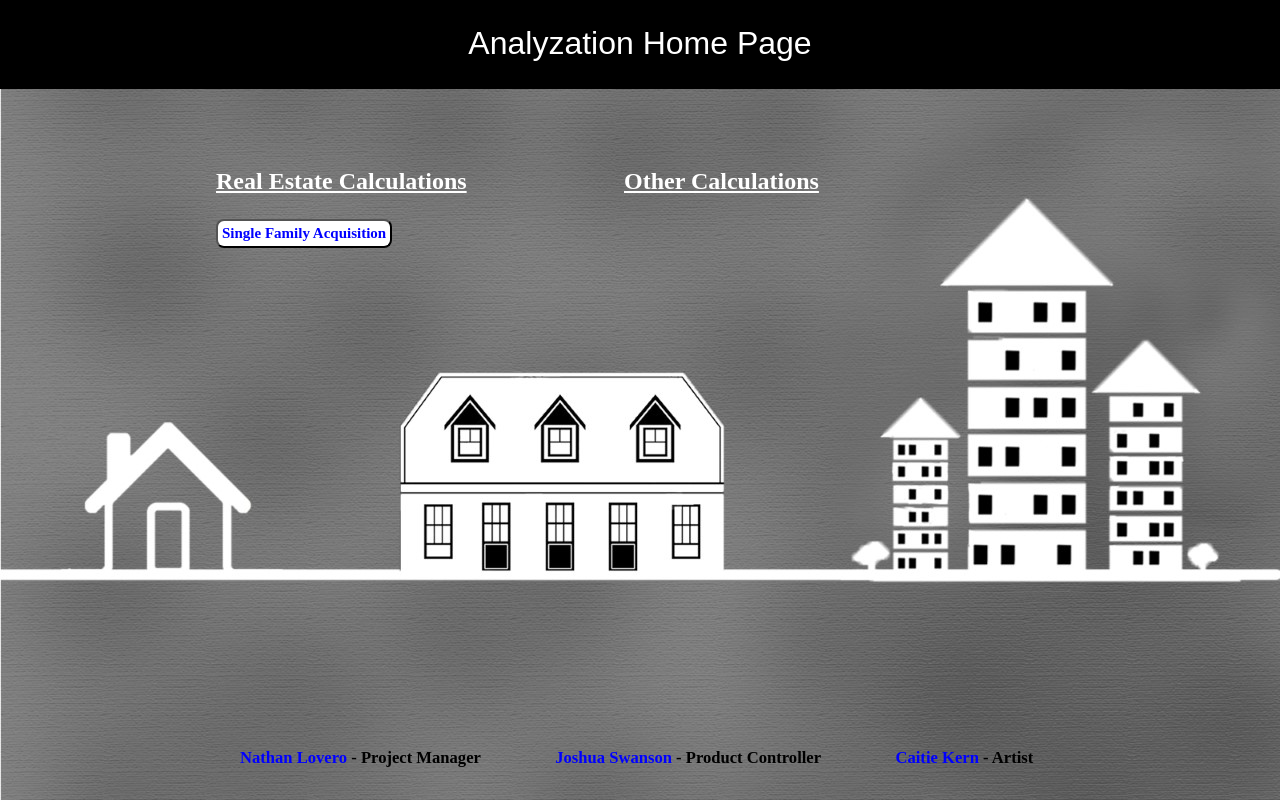
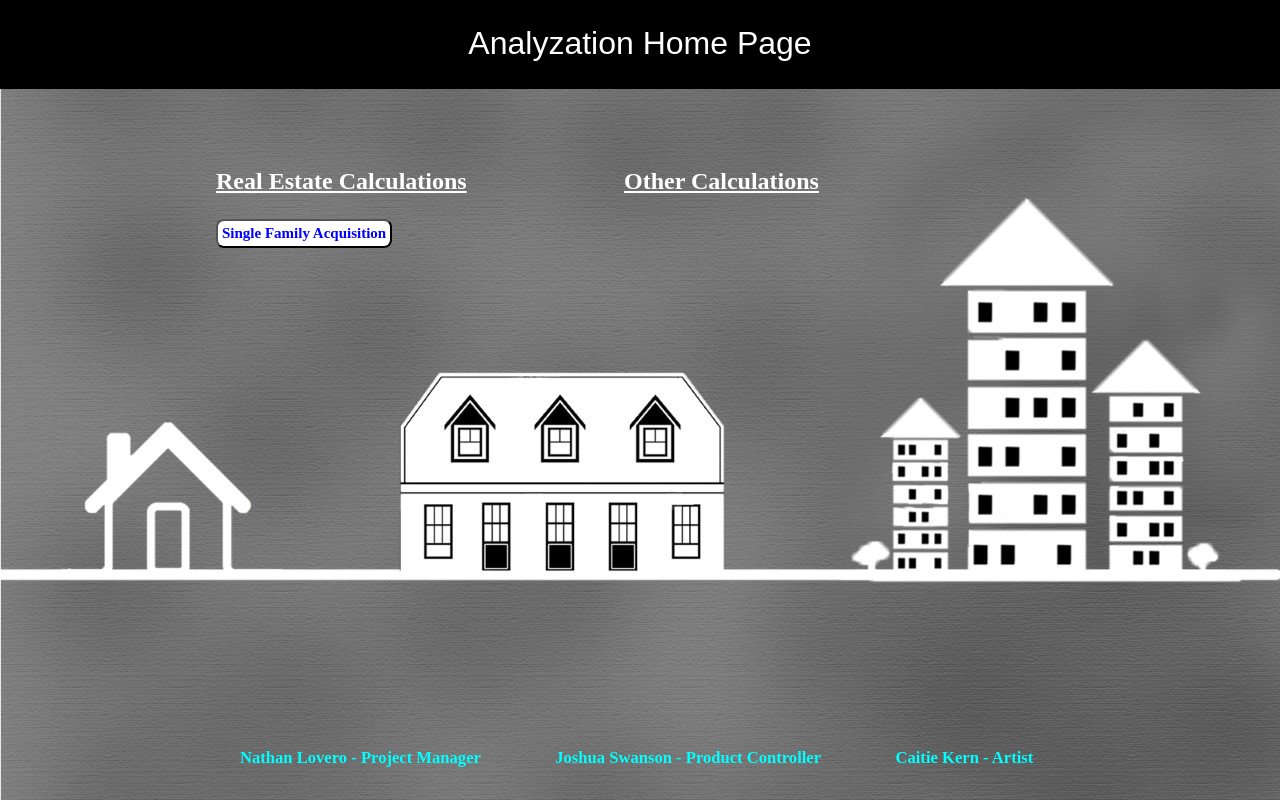
Before and after one commit to finance-analyzation/homepage, a plain HTML site: page index.html in a window 1280 px wide. Drawn offline with Linux system fonts and the light colour scheme.

Commit message:
Update homepage.css

```diff
--- a/homepage.css
+++ b/homepage.css
@@ -54,7 +54,7 @@ body,html{
 
 .bottom_words{
 	position:absolute;
-	color: black;
+	color: aqua;
 	padding-left: 12em;
 	top:90%;
 	font-size: 20px;
@@ -62,7 +62,7 @@ body,html{
 
 a {
 	text-decoration: none;
-	color: blue;
+	color: aqua;
 }
 
 a:hover {
```
